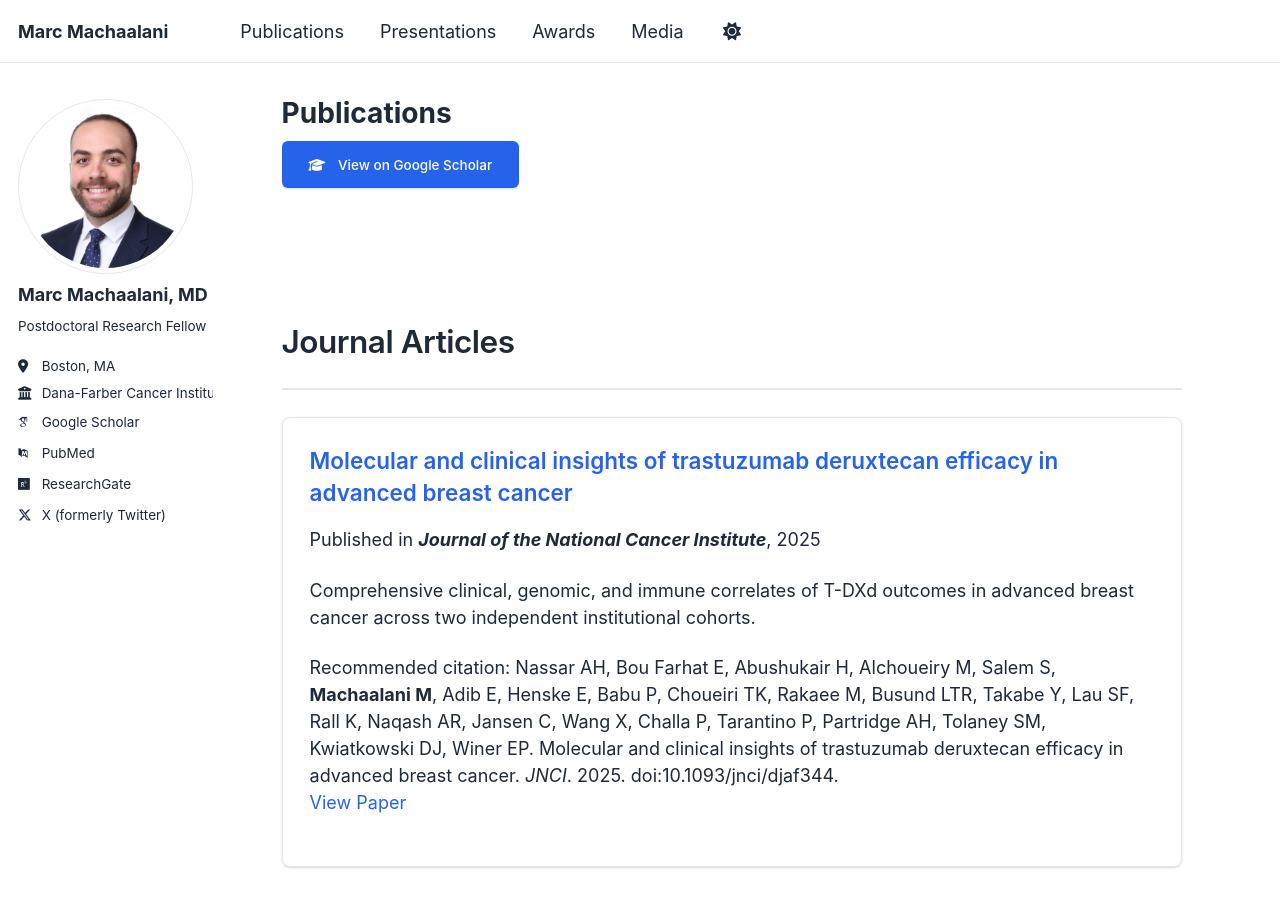
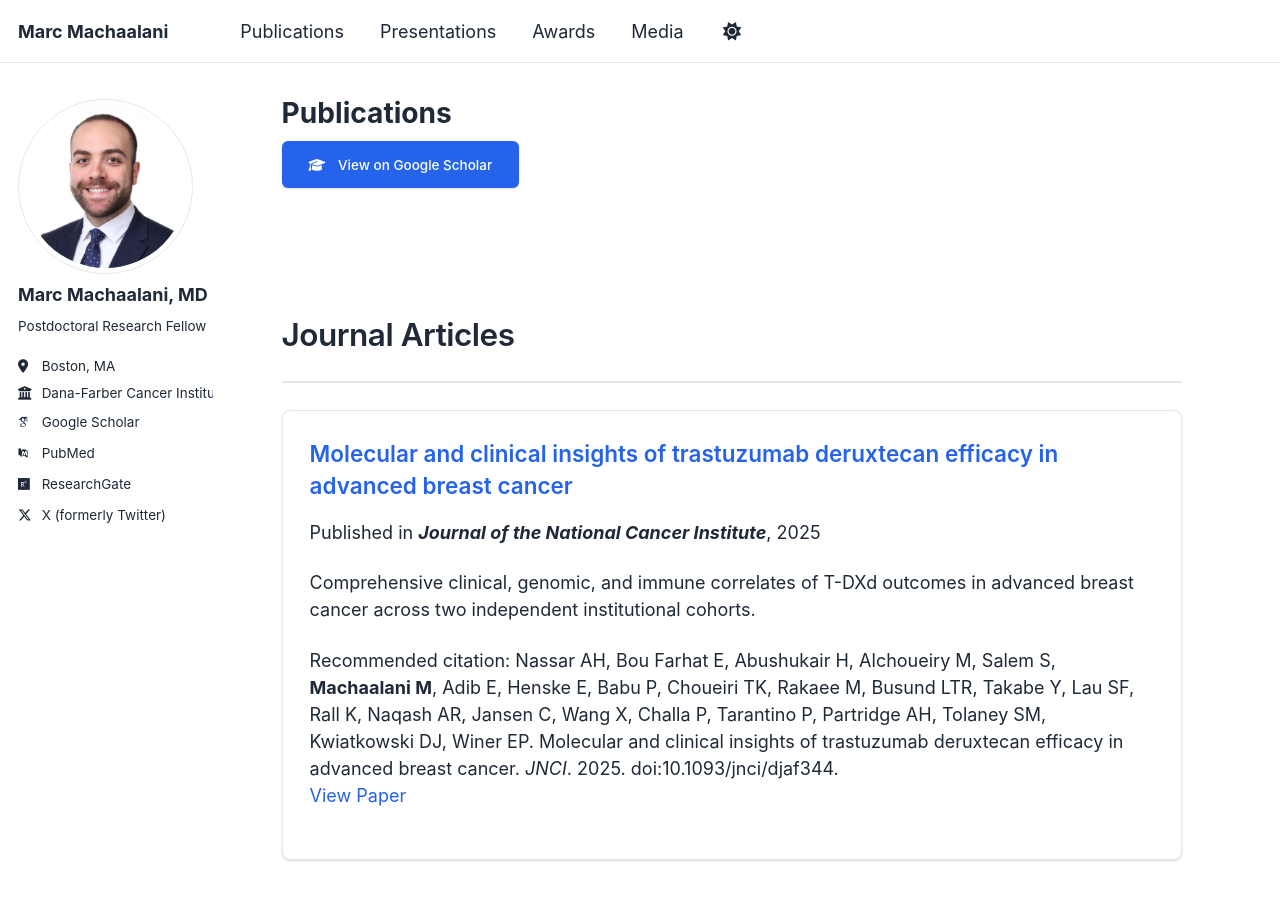
Before and after one commit to MarcMachaalani/marcmachaalani.github.io, a Jekyll site: the page built from _pages/publications.html, in a window 1280 px wide and 900 px high. Built offline with Jekyll 4.4.1, drawn with Linux system fonts in a browser that asks for light colours; some web fonts are replaced; a script bundle is joined from its source files by our own code; library files that are not in the unit come from our copies.

Commit message:
Update publications.html

```diff
--- a/_pages/publications.html
+++ b/_pages/publications.html
@@ -11,7 +11,7 @@ author_profile: true
   </a>
 {% endif %}
 
-<div style="margin-bottom: 1.5rem;"></div>
+<div style="margin-bottom: 1.1rem;"></div>
 
 {% include base_path %}
 
```
